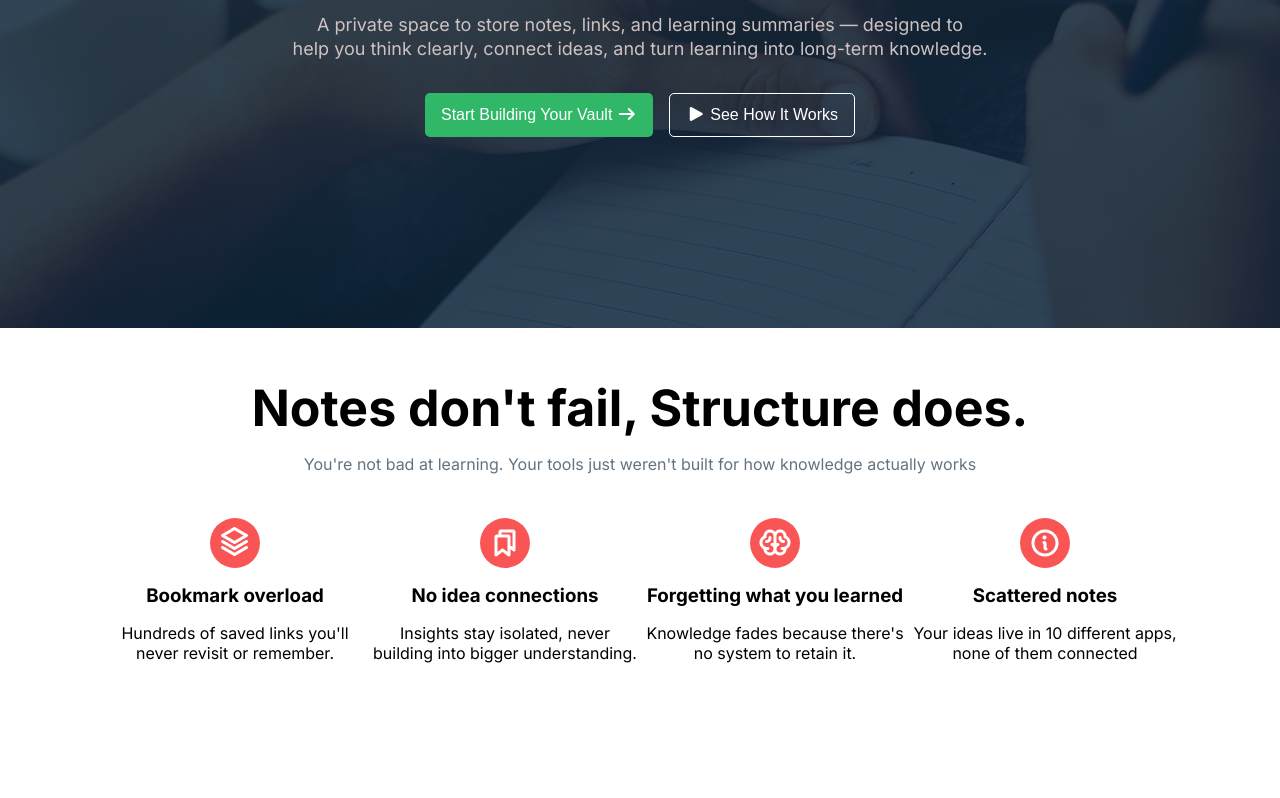
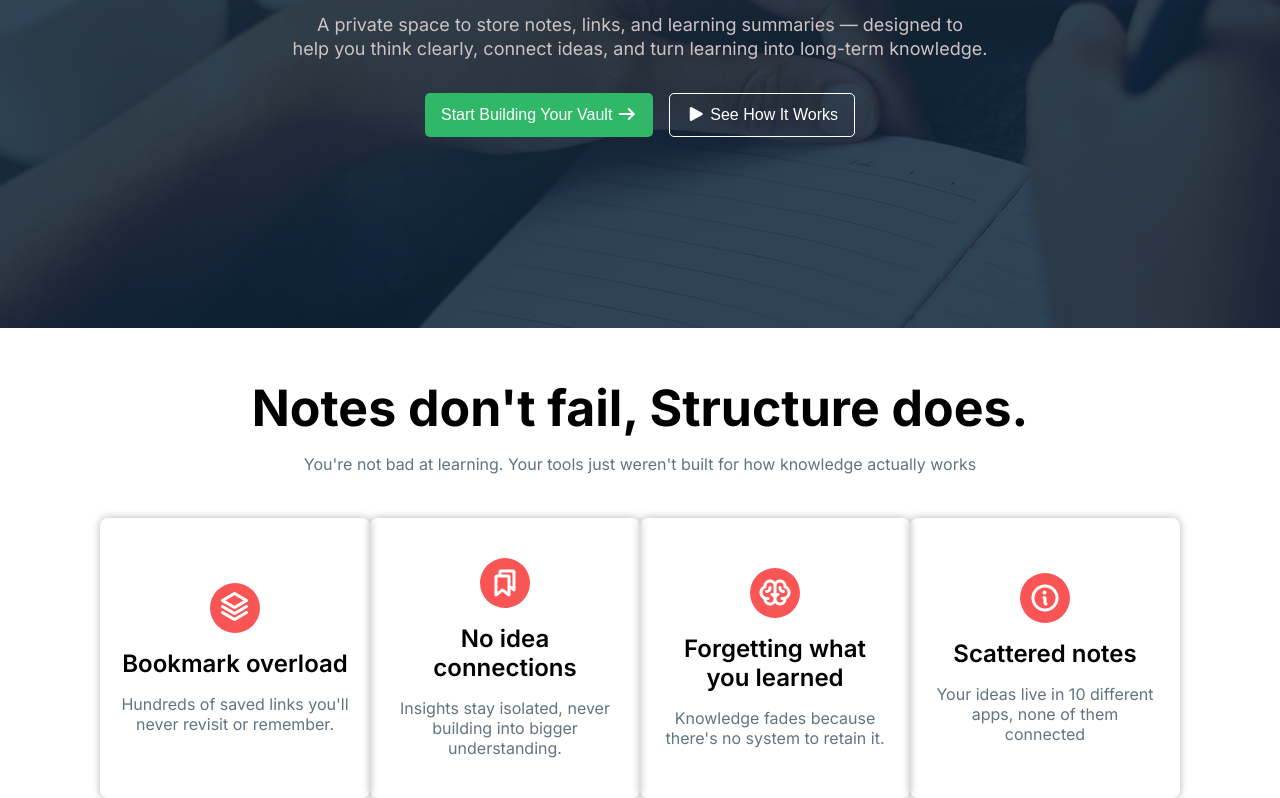
Before and after one commit to ashik-creates/B13-A01, a plain HTML site: page index.html in a window 1280 px wide. Shown: the part 438-1236 px from the top of the page. Before the commit the page ends 1101 px from the top, so only its background shows below. Drawn offline with Linux system fonts and the light colour scheme.

Commit message:
done with the notes section

```diff
--- a/style.css
+++ b/style.css
@@ -129,18 +129,33 @@ nav img{
 
 .notes-info .notes-card{
     width: 322px;
+    border-radius: 8px;
+    padding: 40px 20px;
     display: flex;
     flex-direction: column;
     align-items: center;
     justify-content: center;
     text-align: center;
     gap: 16px;
+    box-shadow: 0 0 8px 0 #0000004b;
 }
 
-.icon-img{
+.notes-card .icon-img{
     height: 50px;
     width: 50px;
     border-radius: 50px;
     background-color: #F95555;
     padding: 9px;
 }
+
+.notes-card h3{
+    font-size: 24px;
+    font-weight: 600;
+    text-align: center;
+}
+
+.notes-card p{
+    font-size: 16px;
+    line-height: 20px;
+    color: #627382;
+}
```
